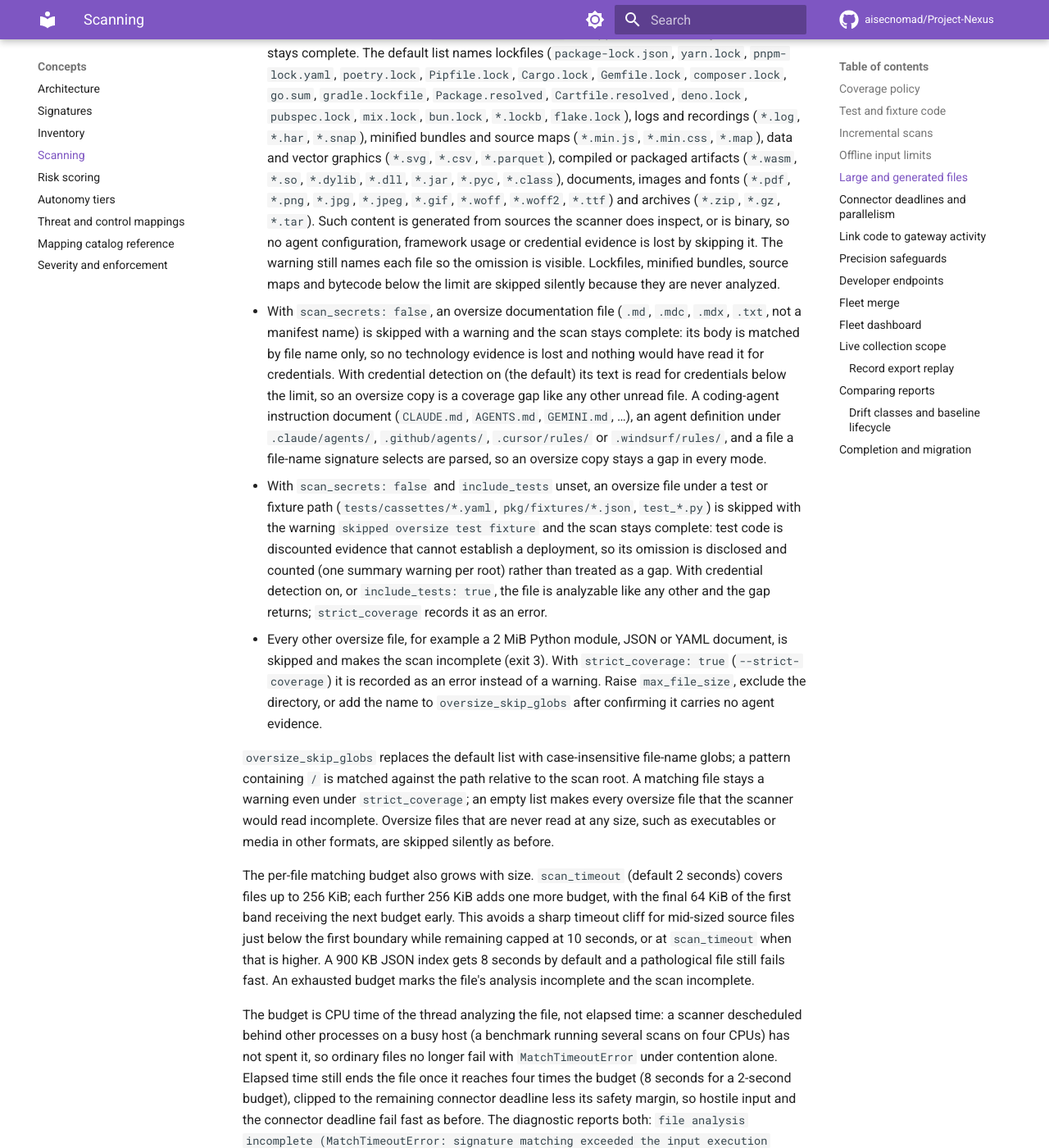
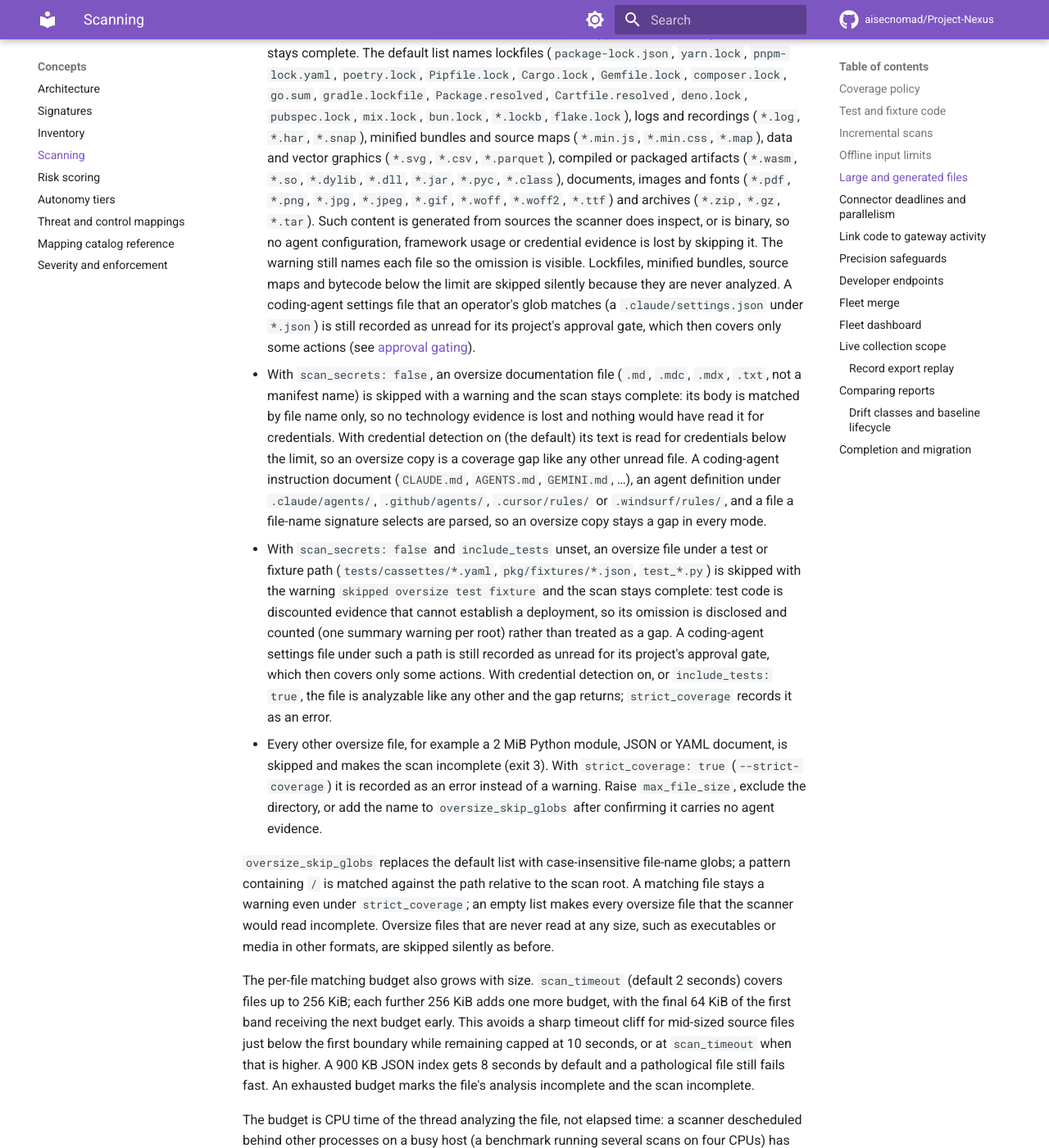
Before and after one commit to aisecnomad/Project-Nexus, an MkDocs documentation site: the page built from docs/scanning.md, in a window 1280 px wide and 1400 px high, scrolled down 7293 px. Shown: the whole window at 82% size. Built offline with MkDocs 1.6.1 and Material for MkDocs 9.7.7, drawn with Linux system fonts in a browser that asks for light colours; comment, search, counter and statistics services are not loaded.

Commit message:
Count an oversize settings file skipped without a gap as unread for the gate
An oversize coding-agent settings file that `_skipped_oversize` skipped
with a warning that leaves the scan complete (a fixture under a test path
while include_tests and scan_secrets are off, or a name matched by the
operator's oversize_skip_globs) was never appended to `_unread_settings`,
so the readable settings.json beside it still claimed an every-action
gate the skipped file could loosen. The same file, when small enough to
read, already made the gate partial.

`_iter_entries` now records such a settings file as unread, so the
project's approval gate reads some-actions with a `settings-file =
unreadable` entry naming it. The documented skip stays a disclosed
omission, not a coverage gap.

Co-Authored-By: Claude Fable 5.1 <noreply@anthropic.com>
Claude-Session: https://claude.ai/code/session_01MrP6ELya5YquZQ9LHyT65B
Signed-off-by: Claude <noreply@anthropic.com>

```diff
--- a/docs/scanning.md
+++ b/docs/scanning.md
@@ -348,6 +348,10 @@ incomplete depends on what the file could hide:
   credential evidence is lost by skipping it. The warning still names each file
   so the omission is visible. Lockfiles, minified bundles, source maps and
   bytecode below the limit are skipped silently because they are never analyzed.
+  A coding-agent settings file that an operator's glob matches (a
+  `.claude/settings.json` under `*.json`) is still recorded as unread for its
+  project's approval gate, which then covers only some actions (see
+  [approval gating](concepts/autonomy.md#approval-gating-evidence)).
 * With `scan_secrets: false`, an oversize documentation file (`.md`, `.mdc`,
   `.mdx`, `.txt`, not a manifest name) is skipped with a warning and the scan
   stays complete: its body is matched by file name only, so no technology
@@ -363,7 +367,9 @@ incomplete depends on what the file could hide:
   `test_*.py`) is skipped with the warning `skipped oversize test fixture` and
   the scan stays complete: test code is discounted evidence that cannot
   establish a deployment, so its omission is disclosed and counted (one
-  summary warning per root) rather than treated as a gap. With credential
+  summary warning per root) rather than treated as a gap. A coding-agent
+  settings file under such a path is still recorded as unread for its
+  project's approval gate, which then covers only some actions. With credential
   detection on, or `include_tests: true`, the file is analyzable like any
   other and the gap returns; `strict_coverage` records it as an error.
 * Every other oversize file, for example a 2 MiB Python module, JSON or YAML
```
Also changed, not shown: docs/concepts/autonomy.md (+4 -2 lines), docs/connectors/code.md (+5 -1 lines), 2 other files.
